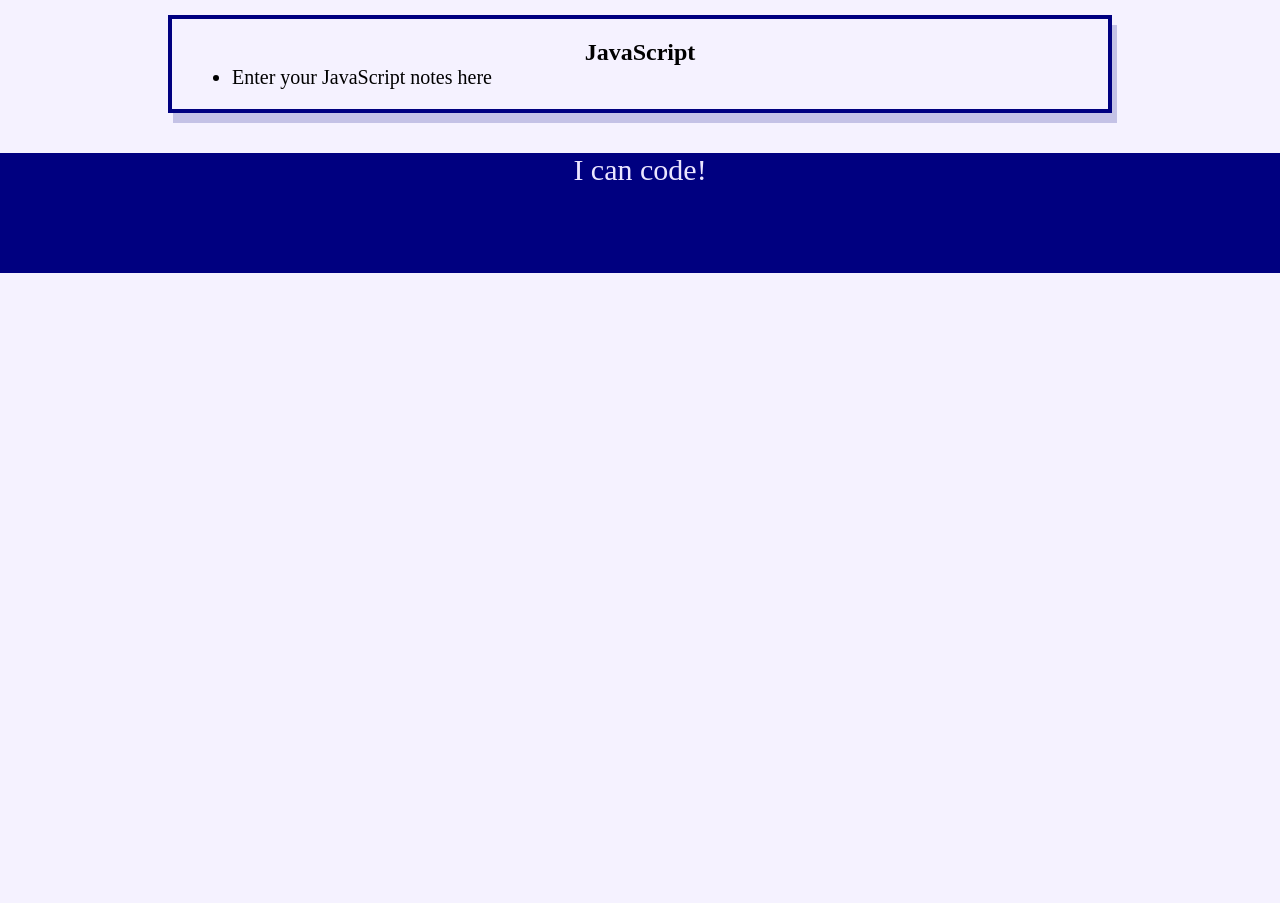
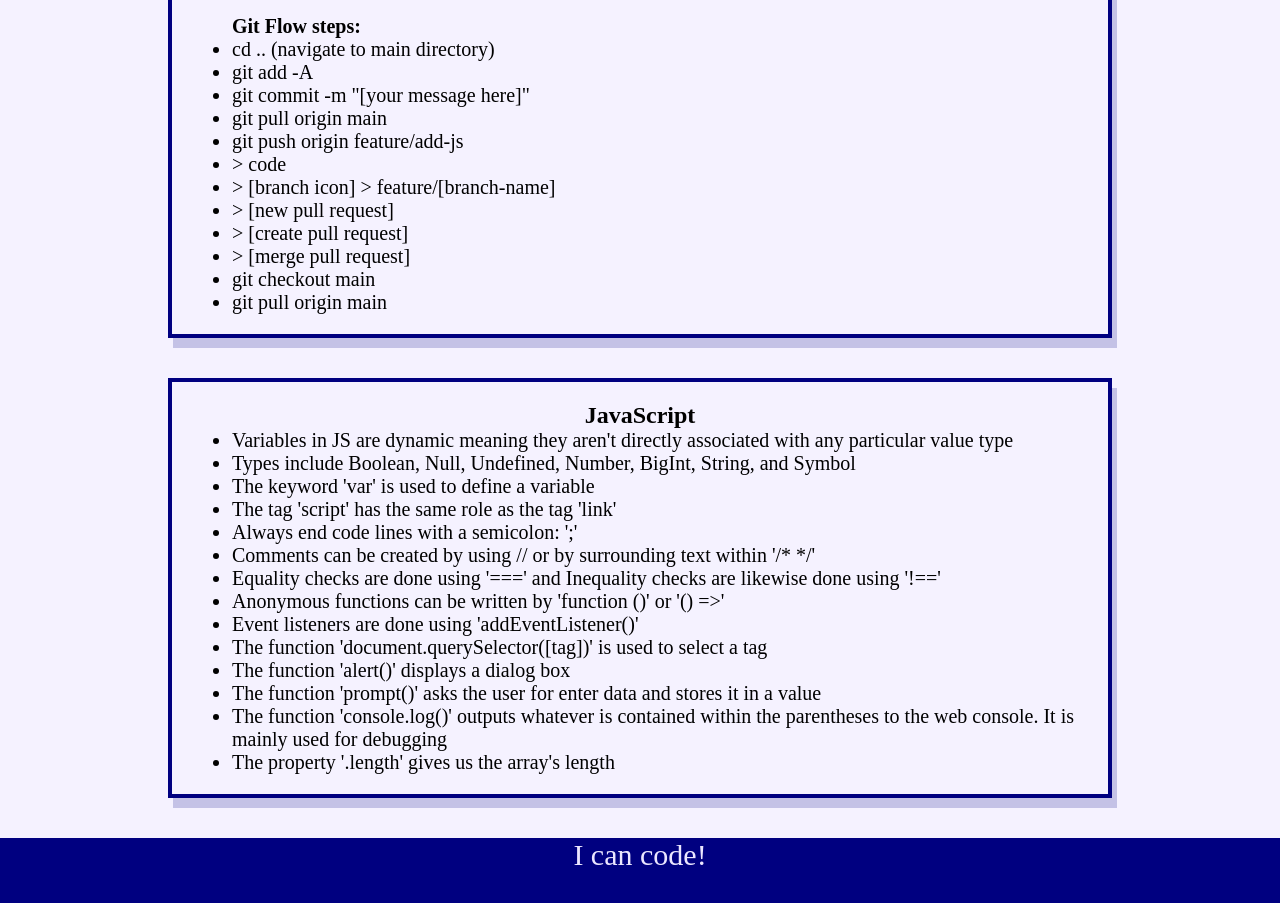
Before and after one commit to Binnyboy1/prework-study-guide, a plain HTML site: page index.html in a window 1280 px wide. Shown: the part 1561-2464 px from the top of the page. Before the commit the page ends 1834 px from the top, so only its background shows below. Drawn offline with Linux system fonts and the light colour scheme.

Commit message:
Added JS file to assets folder and updated HTML file

```diff
--- /dev/null
+++ b/assets/script.js
@@ -0,0 +1,21 @@
+var topics = ['HTML', 'CSS', 'Git', 'JavaScript'];
+
+for(var x = 0; x < topics.length; x++) {
+ console.log(topics[x]);
+}
+
+/*
+var topic = "HTML";
+
+if (topic === 'HTML') {
+  console.log("Let's study HTML!");
+} else if (topic === 'CSS') {
+  console.log("Let's study CSS!");
+} else if (topic === 'Git') {
+  console.log("Let's study Git!");
+} else if (topic === 'JavaScript') {
+  console.log("Let's study JavaScript!");
+} else {
+  console.log('Please try again!');
+}
+*/
--- a/index.html
+++ b/index.html
@@ -11,6 +11,7 @@
     <header id="header">
       <h1>Prework Study Guide</h1>
       <img src="./assets/bowtie-cat.png" alt="Profile image of cat wearing a bow tie." />
+      <h2>✨ Open the Console to See What's Happening ✨</h2>
     </header>
     <main>
       <section class="card" id="html-section">
@@ -20,6 +21,8 @@
           <li>The body element represents the visible content shown to the user.</li>
           <li>An element is the entire element from opening tag to closing tag</li>
           <li>A tag is only what appears inside the angle brackets</li>
+          <li>Linking a CSS file via a Link element is done within the Head element</li>
+          <li>Linking a JS file via a Script element is done within the Body element</li>
         </ul>
       </section>
 
@@ -76,12 +79,41 @@
           <li>*git diff: shows what is changed</li>
           <li>*git branch: lists your branches</li>
         </ul>
+        <br>
+        <p>Git Flow steps:</p>
+        <ul>
+          <li>cd .. (navigate to main directory)</li>
+          <li>git add -A</li>
+          <li>git commit -m "[your message here]"</li>
+          <li>git pull origin main</li>
+          <li>git push origin feature/add-js</li>
+          <li>> code</li>
+          <li>> [branch icon] > feature/[branch-name]</li>
+          <li>> [new pull request]</li>
+          <li>> [create pull request]</li>
+          <li>> [merge pull request]</li>
+          <li>git checkout main</li>
+          <li>git pull origin main</li>
+        </ul>
       </section>
 
       <section class="card" id="javascript-section">
         <h2>JavaScript</h2>
         <ul>
-          <li>Enter your JavaScript notes here</li>
+          <li>Variables in JS are dynamic meaning they aren't directly associated with any particular value type</li>
+          <li>Types include Boolean, Null, Undefined, Number, BigInt, String, and Symbol</li>
+          <li>The keyword 'var' is used to define a variable</li>
+          <li>The tag 'script' has the same role as the tag 'link'</li>
+          <li>Always end code lines with a semicolon: ';'</li>
+          <li>Comments can be created by using // or by surrounding text within '/* */'</li>
+          <li>Equality checks are done using '===' and Inequality checks are likewise done using '!=='</li>
+          <li>Anonymous functions can be written by 'function ()' or '() =>'</li>
+          <li>Event listeners are done using 'addEventListener()'</li>
+          <li>The function 'document.querySelector([tag])' is used to select a tag</li>
+          <li>The function 'alert()' displays a dialog box</li>
+          <li>The function 'prompt()' asks the user for enter data and stores it in a value</li>
+          <li>The function 'console.log()' outputs whatever is contained within the parentheses to the web console. It is mainly used for debugging</li>
+          <li>The property '.length' gives us the array's length</li>
         </ul>
       </section>
     </main>
@@ -89,5 +121,7 @@
     <footer>
       <p style="text-align: center; font-size: 30px; padding: 0; font-weight: lighter;">I can code!</p>
     </footer>
+
+    <script src="./assets/script.js"></script>
   </body>
 </html>
```
